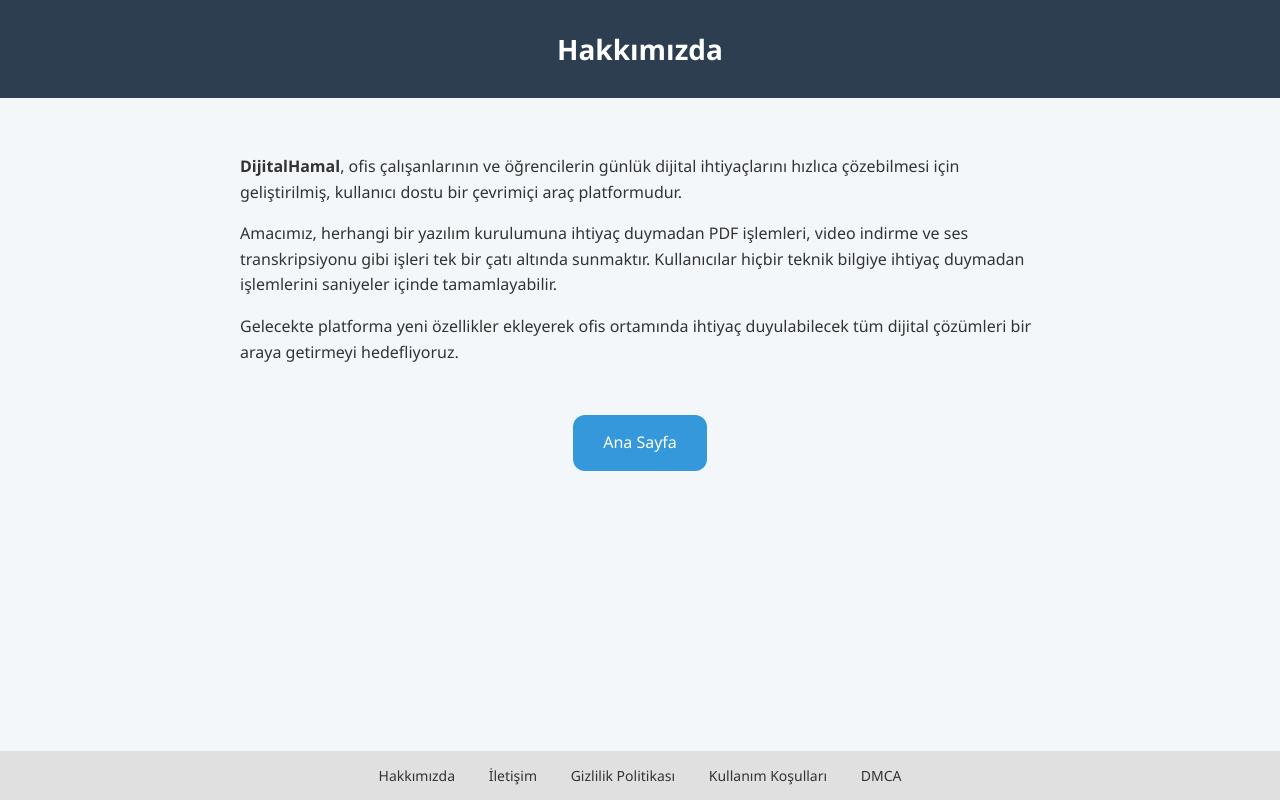
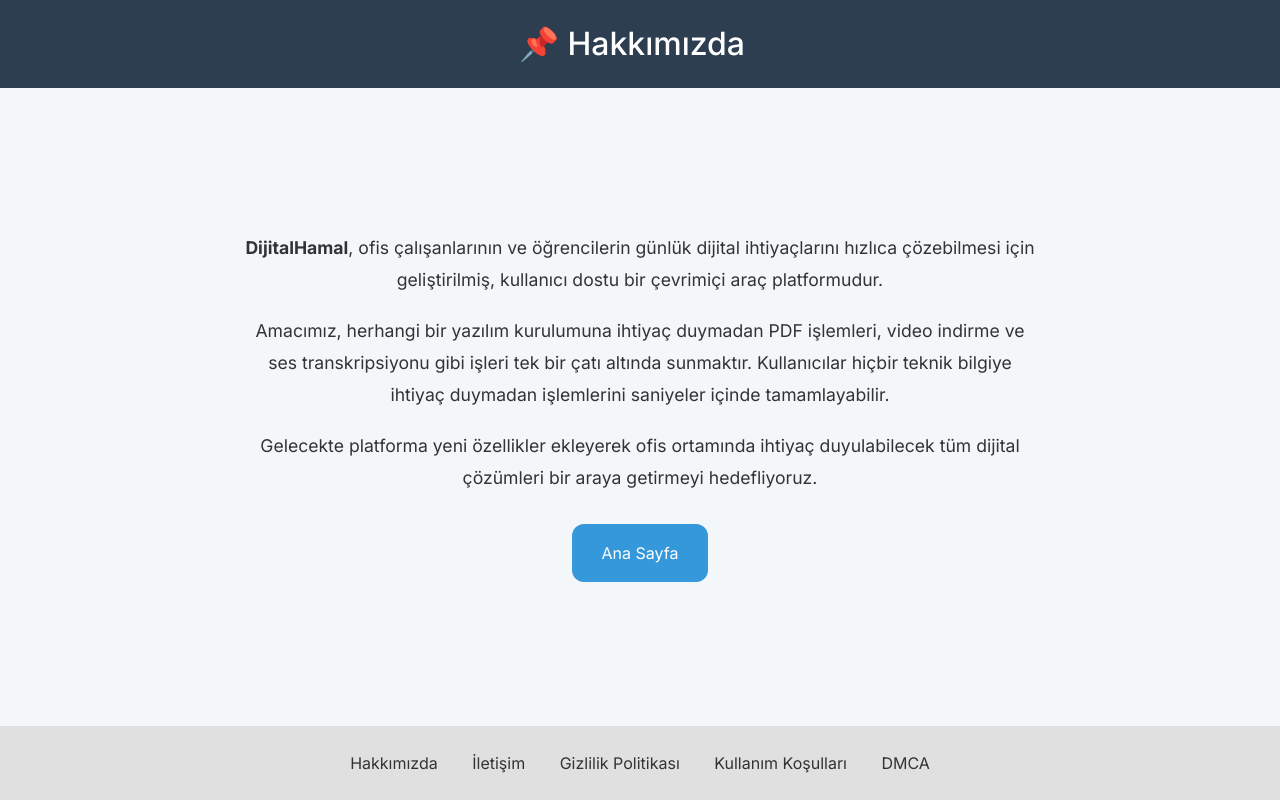
Before and after one commit to srknkrt1/ofis-asistani, a Flask app: page /hakkimizda in a window 1280 px wide. Run offline with Flask 3, Linux system fonts and the light colour scheme.

Commit message:
Update hakkimizda.html

```diff
--- a/dene/templates/hakkimizda.html
+++ b/dene/templates/hakkimizda.html
@@ -3,40 +3,55 @@
 <head>
   <meta charset="UTF-8">
   <title>Hakkımızda - DijitalHamal</title>
-  <meta name="viewport" content="width=device-width, initial-scale=1.0">
+  <meta name="viewport" content="width=device-width, initial-scale=1">
+  <link href="https://cdn.jsdelivr.net/npm/bootstrap@5.3.3/dist/css/bootstrap.min.css" rel="stylesheet">
+  <link href="https://fonts.googleapis.com/css2?family=Inter:wght@400;500;700&display=swap" rel="stylesheet">
   <style>
     body {
-      font-family: "Segoe UI", sans-serif;
       background: #f4f7fa;
-      margin: 0;
+      font-family: 'Inter', 'Segoe UI', sans-serif;
       display: flex;
       flex-direction: column;
       min-height: 100vh;
+      margin: 0;
     }
 
-    header {
-      background: #2c3e50;
-      color: white;
-      padding: 30px 0;
-      font-size: 28px;
-      font-weight: bold;
-      text-align: center;
+    .navbar {
+      padding-top: 20px;
+      padding-bottom: 20px;
+      background-color: #2c3e50;
+    }
+
+    .navbar-brand {
+      font-size: 2rem;
+      color: white !important;
+    }
+
+    .main-content {
+      flex: 1;
+      display: flex;
+      justify-content: center;
+      align-items: center;
+      padding: 20px;
     }
 
     .content {
       max-width: 800px;
-      margin: 40px auto;
-      padding: 0 20px;
+      text-align: center;
       color: #333;
-      line-height: 1.6;
+      line-height: 1.8;
+    }
+
+    .content p {
+      font-size: 1.1rem;
+      margin-bottom: 20px;
     }
 
     .button-group {
-      text-align: center;
-      margin-top: 40px;
+      margin-top: 30px;
     }
 
-    .button {
+    .button-group a {
       display: inline-block;
       padding: 15px 30px;
       background-color: #3498db;
@@ -44,20 +59,18 @@
       text-decoration: none;
       font-size: 16px;
       border-radius: 12px;
-      margin: 10px;
       transition: background-color 0.3s ease;
     }
 
-    .button:hover {
+    .button-group a:hover {
       background-color: #2980b9;
     }
 
     .footer-links {
       background-color: #e0e0e0;
-      padding: 15px 0;
+      padding: 25px 0;
       text-align: center;
-      font-size: 14px;
-      margin-top: auto;
+      font-size: 16px;
     }
 
     .footer-links a {
@@ -73,18 +86,27 @@
 </head>
 <body>
 
-  <header>Hakkımızda</header>
+  <!-- HEADER -->
+  <nav class="navbar navbar-expand-lg">
+    <div class="container-fluid justify-content-center">
+      <span class="navbar-brand mb-0 h1">📌 Hakkımızda</span>
+    </div>
+  </nav>
 
-  <div class="content">
-    <p><strong>DijitalHamal</strong>, ofis çalışanlarının ve öğrencilerin günlük dijital ihtiyaçlarını hızlıca çözebilmesi için geliştirilmiş, kullanıcı dostu bir çevrimiçi araç platformudur.</p>
-    <p>Amacımız, herhangi bir yazılım kurulumuna ihtiyaç duymadan PDF işlemleri, video indirme ve ses transkripsiyonu gibi işleri tek bir çatı altında sunmaktır. Kullanıcılar hiçbir teknik bilgiye ihtiyaç duymadan işlemlerini saniyeler içinde tamamlayabilir.</p>
-    <p>Gelecekte platforma yeni özellikler ekleyerek ofis ortamında ihtiyaç duyulabilecek tüm dijital çözümleri bir araya getirmeyi hedefliyoruz.</p>
+  <!-- MAIN CONTENT ORTALANMIŞ -->
+  <div class="main-content">
+    <div class="content">
+      <p><strong>DijitalHamal</strong>, ofis çalışanlarının ve öğrencilerin günlük dijital ihtiyaçlarını hızlıca çözebilmesi için geliştirilmiş, kullanıcı dostu bir çevrimiçi araç platformudur.</p>
+      <p>Amacımız, herhangi bir yazılım kurulumuna ihtiyaç duymadan PDF işlemleri, video indirme ve ses transkripsiyonu gibi işleri tek bir çatı altında sunmaktır. Kullanıcılar hiçbir teknik bilgiye ihtiyaç duymadan işlemlerini saniyeler içinde tamamlayabilir.</p>
+      <p>Gelecekte platforma yeni özellikler ekleyerek ofis ortamında ihtiyaç duyulabilecek tüm dijital çözümleri bir araya getirmeyi hedefliyoruz.</p>
 
-    <div class="button-group">
-      <a href="/" class="button">Ana Sayfa</a>
+      <div class="button-group">
+        <a href="/">Ana Sayfa</a>
+      </div>
     </div>
   </div>
 
+  <!-- FOOTER -->
   <div class="footer-links">
     <a href="/hakkimizda">Hakkımızda</a>
     <a href="/iletisim">İletişim</a>
```
